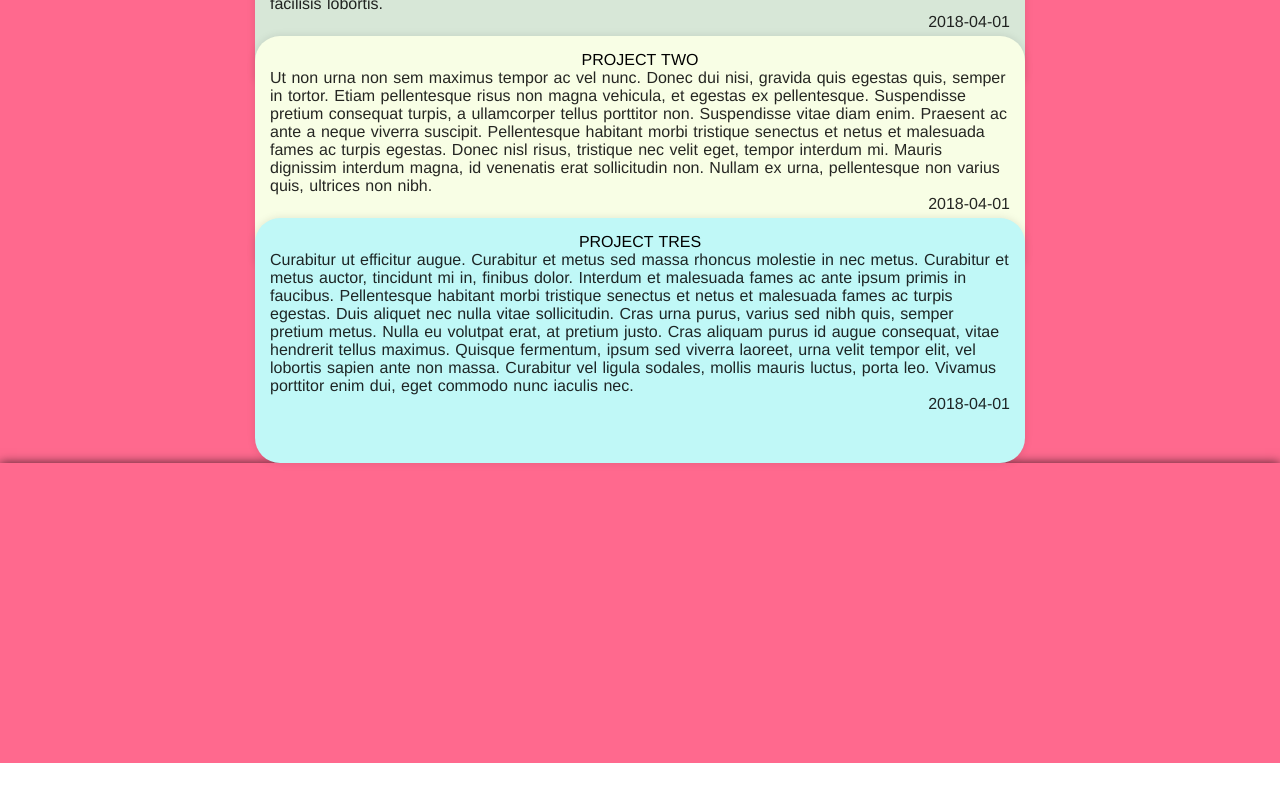
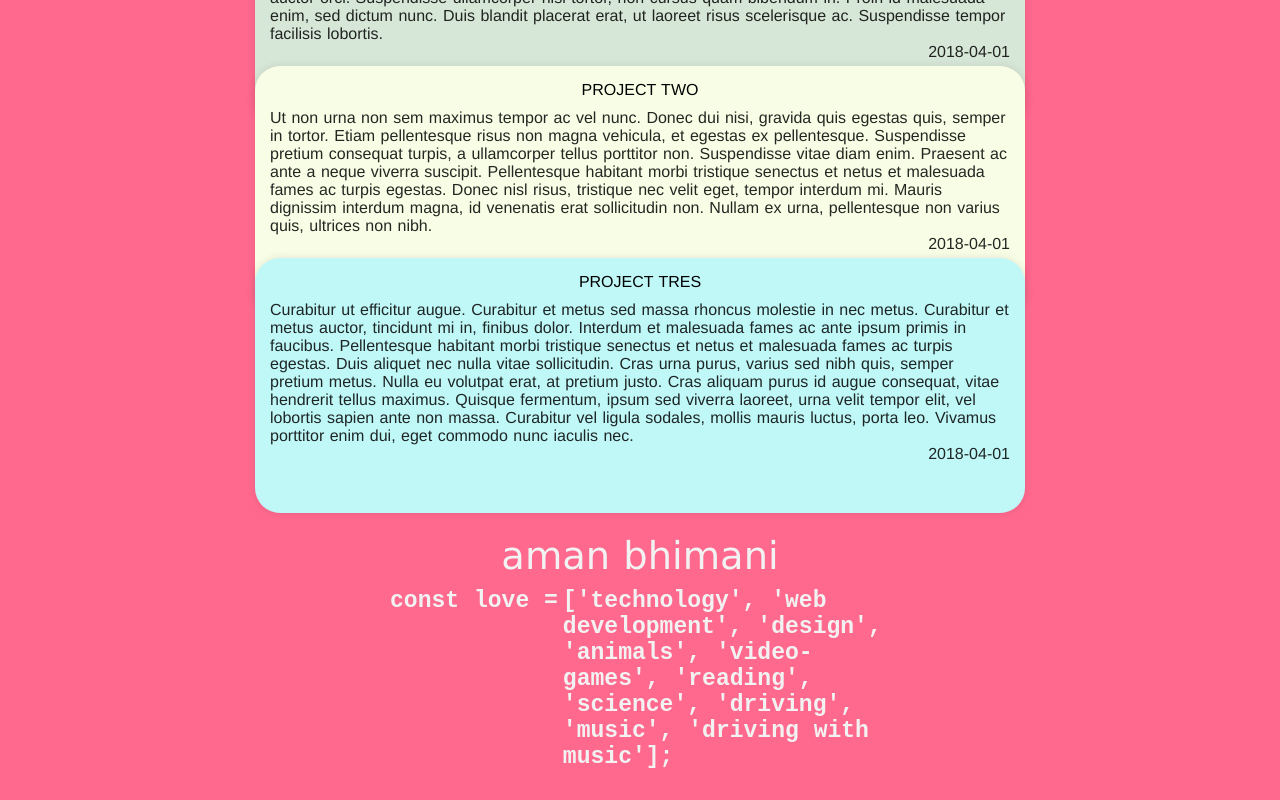
Before and after one commit to aryascripts/portfolio, a Nuxt app: page / in a window 1280 px wide. Shown: the part 1459-2259 px from the top of the page. Before the commit the page ends 2222 px from the top, so only its background shows below. Built offline with nearby package versions, Linux system fonts and the light colour scheme; a web font is replaced by a local one.

Commit message:
footer updated with content

```diff
--- a/components/Card.vue
+++ b/components/Card.vue
@@ -1,5 +1,8 @@
 <template>
-  <div v-bind:style="{backgroundColor: cardColor}" ref="cardRef" class="card">
+  <div
+    v-bind:style="{backgroundColor: cardColor}"
+    ref="cardRef"
+    class="card">
 
     <div class="content">
       <div class="name">
@@ -74,6 +77,7 @@
     font-weight: 500;
     letter-spacing: 0px;
     text-transform: uppercase;
+    margin-bottom: 10px;
   }
 
   .description {
--- a/components/Footer.vue
+++ b/components/Footer.vue
@@ -1,8 +1,18 @@
 <template>
   <div class="footer">
+    <div class="name">
+      aman bhimani
+    </div>
+    <div class="code">
+      <div class="const">
+        const love =
+      </div>
+      <div class="arr">
+        ['technology', 'web development', 'design', 'animals', 'video-games', 'reading', 'science', 'driving', 'music', 'driving with music'];
+      </div>
+    </div>
 
   </div>
-
 </template>
 
 
@@ -15,12 +25,58 @@
 <style scoped lang="scss">
   @import './../sass/vars.scss';
 
+  %light-font {
+    font-family: 'Verdana', sans-serif;
+    font-weight: 200;
+    color: $white-text;
+  }
+  $max-footer: 500px;
+
   .footer {
-    min-height: 300px;
     width: 100%;
     background-color: $pink;
-    @include boxShadow(0px 0px 10px 0px rgba(0,0,0,0.70));
     z-index: 10;
+    padding: 20px 20px 30px 20px;
+
+    display: flex;
+    flex-direction: column;
+    align-items: center;
+  }
+
+  .name {
+    @extend %light-font;
+    font-size: 3vmax;
+  }
+
+  .description {
+    @extend %light-font;
+    font-size: 1.8vmax;
+    max-width: $max-footer;
+    text-align: center;
+  }
+
+  .code {
+    font-family: 'Courier New', monospace;
+    font-size: 1.8vmax;
+    font-weight: 600;
+    text-align: center;
+    max-width: $max-footer;
+    color: $white-text;
+    margin-top: 10px;
+
+    display: flex;
+    flex-direction: row;
+
+    div {
+      &:nth-child(1) {
+        flex-shrink: 0;
+      }
+
+      &:nth-child(2) {
+        text-align: left;
+        padding-left: 5px;
+      }
+    }
   }
 
 </style>
--- a/sass/vars.scss
+++ b/sass/vars.scss
@@ -2,7 +2,7 @@
 $green-light: #f1ffe7;
 $dark-gray: #2e3532;
 $pink: #ff698e;
-
+$white-text: #f2f2f2;
 
 // Z-INDEX
 $highest-z: 1000;
```
